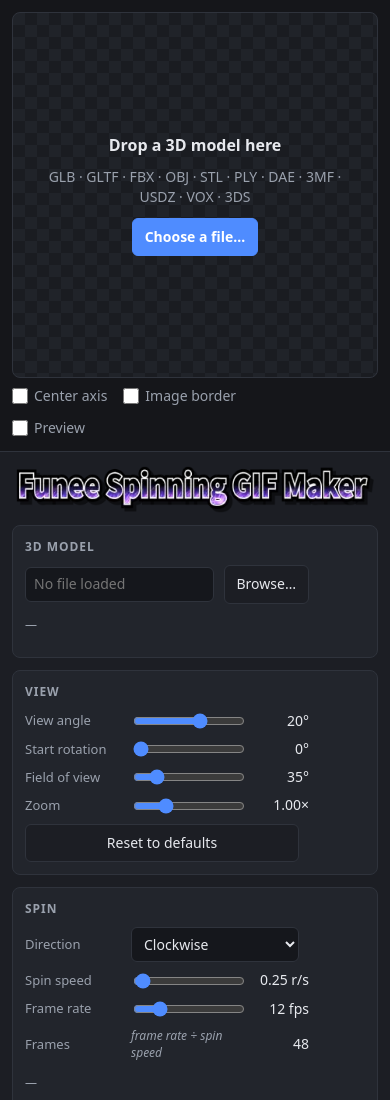
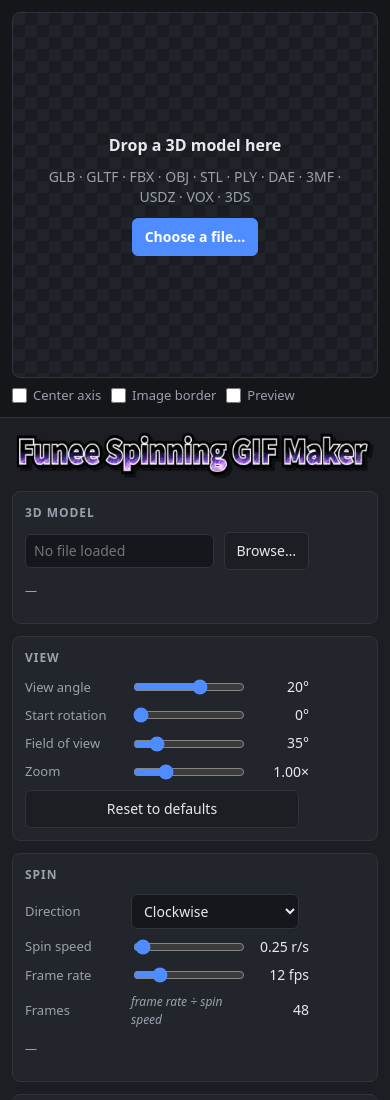
Before and after one commit to blackmetalforest/Funee-Spinning-GIF, a website: page index.html in a window 390 px wide. Shown: the top 1100 px of the page. Drawn offline with nearby package versions, Linux system fonts and the light colour scheme.

Commit message:
Fit the view's toggles on one line on a phone
Preview joins the other two toggles on the left, and its rate sits
against it with a 6px gap instead of a 58px reserved slot, disappearing
entirely while the preview is off rather than holding that gap open.

That alone was not enough. The rate's text needs about 58px that a
375px-wide phone does not have, so the row still wrapped while playing.
On phones the rate now takes the resolution's slot: the resolution is
also the Image section's Width and Height, while the rate actually
achieved is shown nowhere else. Desktop, with room for both, is
unchanged.

Measured at 375px: one line either way, with the right edge at 363px
idle and 338px while playing.

Co-Authored-By: Claude Opus 5 <noreply@anthropic.com>

```diff
--- a/index.html
+++ b/index.html
@@ -37,13 +37,13 @@
                title="Marks the rotation axis with a red arrow so you can see whether the model sits on it. Preview only — it is always off while frames are rendered."> Center axis</label>
         <label><input type="checkbox" id="show-border"
                title="Outlines the exact edge of the exported image so you can see what will be cropped. Preview only — it never appears in the output."> Image border</label>
+        <span class="preview-pair">
+          <label><input type="checkbox" id="preview"
+                 title="Spins the model live at the output's real frame rate, including GIF's 10 ms timing grid. Preview only — it never affects the export."> Preview</label>
+          <output id="preview-fps"></output>
+        </span>
       </div>
-      <div class="view-status">
-        <label><input type="checkbox" id="preview"
-               title="Spins the model live at the output's real frame rate, including GIF's 10 ms timing grid. Preview only — it never affects the export."> Preview</label>
-        <output id="preview-fps"></output>
-        <span id="view-size" class="muted"></span>
-      </div>
+      <span id="view-size" class="muted"></span>
     </div>
   </section>
 
--- a/src/style.css
+++ b/src/style.css
@@ -156,7 +156,10 @@ html, body {
   gap: 12px 18px;
   flex-wrap: wrap;
 }
-.view-toggles, .view-status { display: flex; align-items: center; gap: 16px; }
+.view-toggles { display: flex; align-items: center; gap: 14px; flex-wrap: wrap; }
+/* The rate belongs to the Preview box, so it sits tight against it rather than
+   a full gap away. */
+.preview-pair { display: flex; align-items: center; gap: 6px; }
 #view-foot label {
   display: flex;
   align-items: center;
@@ -167,11 +170,12 @@ html, body {
 }
 #view-foot input[type="checkbox"] { width: 16px; height: 16px; margin: 0; }
 #preview-fps {
-  min-width: 58px;
-  text-align: right;
   color: var(--muted);
   font-variant-numeric: tabular-nums;
 }
+/* Reserve nothing while the preview is off: an empty box would otherwise hold
+   a gap open in a row that is already tight on a phone. */
+#preview-fps:empty { display: none; }
 
 /* --------------------------------------------------------------- panel */
 
@@ -331,6 +335,17 @@ footer { padding: 0 4px 8px; }
 
   .row { grid-template-columns: 96px 1fr auto; }
   .row output { min-width: 56px; }
+
+  /* Fit the view's toggles on one line on a phone. */
+  #view-foot { font-size: 13px; gap: 6px 10px; }
+  .view-toggles { gap: 10px; }
+  #view-foot input[type="checkbox"] { width: 15px; height: 15px; }
+
+  /* Three toggles, a frame rate and a resolution will not fit across a phone.
+     While the preview is running the rate takes the resolution's slot: the
+     resolution is also the Image section's Width and Height, whereas the rate
+     actually achieved is shown nowhere else. */
+  #view-foot:has(#preview-fps:not(:empty)) #view-size { display: none; }
 }
 
 /* ------------------------------------------- portrait phones: square stage
```
